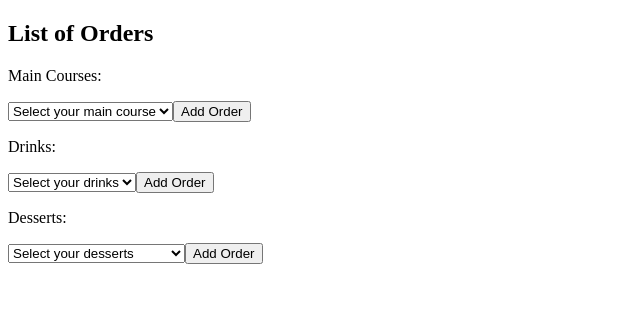
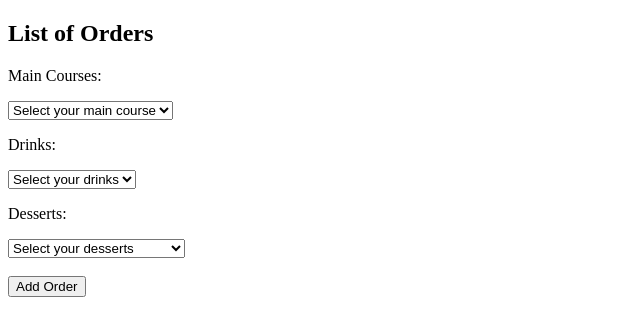
Before and after one commit to Arylmatheous/DSA_Project, a React (Vite) app in the folder menu-system/: page / in a window 1280 px wide. Shown: the top 336 px of the page, without its empty margins (0-640 px from the left). Built offline with nearby package versions, Linux system fonts and the light colour scheme.

Commit message:
feat: :zap: Solved the function issue

```diff
--- a/menu-system/src/MenuSystem.jsx
+++ b/menu-system/src/MenuSystem.jsx
@@ -14,7 +14,10 @@ function MenuSystem(){
                             orderedDesserts: desserts};
 
         setOrders(o => [...o, newOrder]);
-        setMainCourse("")
+
+        setMainCourse("");
+        setDrinks("");
+        setDesserts("");
     }
 
     function handleRemoveOrder(index){
@@ -39,7 +42,7 @@ function MenuSystem(){
             <ul>
                 {orders.map((order, index) =>
                 <li key = {index} onClick = {() => handleRemoveOrder(index)}>
-                    {order.orderedMainCourse}
+                    {order.orderedMainCourse} {order.orderedDrinks} {order.orderedDesserts}
                 </li>)}
             </ul>
             <p>Main Courses: {mainCourse}</p>
@@ -54,7 +57,6 @@ function MenuSystem(){
                 <option value = "Spaghetti">Spaghetti</option>
                 <option value = "">None</option>
             </select>
-            <button onClick = {handleAddOrder}>Add Order</button>
 
             <p>Drinks: {drinks}</p>
             <select value = {drinks} onChange = {handleDrinksChange}>
@@ -74,7 +76,6 @@ function MenuSystem(){
                 <option value = "Sprite">Sprite</option>
                 <option value = "">None</option>
             </select>
-            <button onClick = {handleAddOrder}>Add Order</button>
 
             <p>Desserts: {desserts}</p>
             <select value = {desserts} onChange = {handleDessertsChange}>
@@ -84,7 +85,7 @@ function MenuSystem(){
                 <option value = "Mini Chocolate Sundae">Mini Chocolate Sundae</option>
                 <option value = "Peach Mango Pie">Peach Mango Pie</option>
                 <option value = "Tuna Pie">Tuna Pie</option>
-            </select>
+            </select> <br></br> <br></br>
             <button onClick = {handleAddOrder}>Add Order</button>
         </div>
     </>);
```
